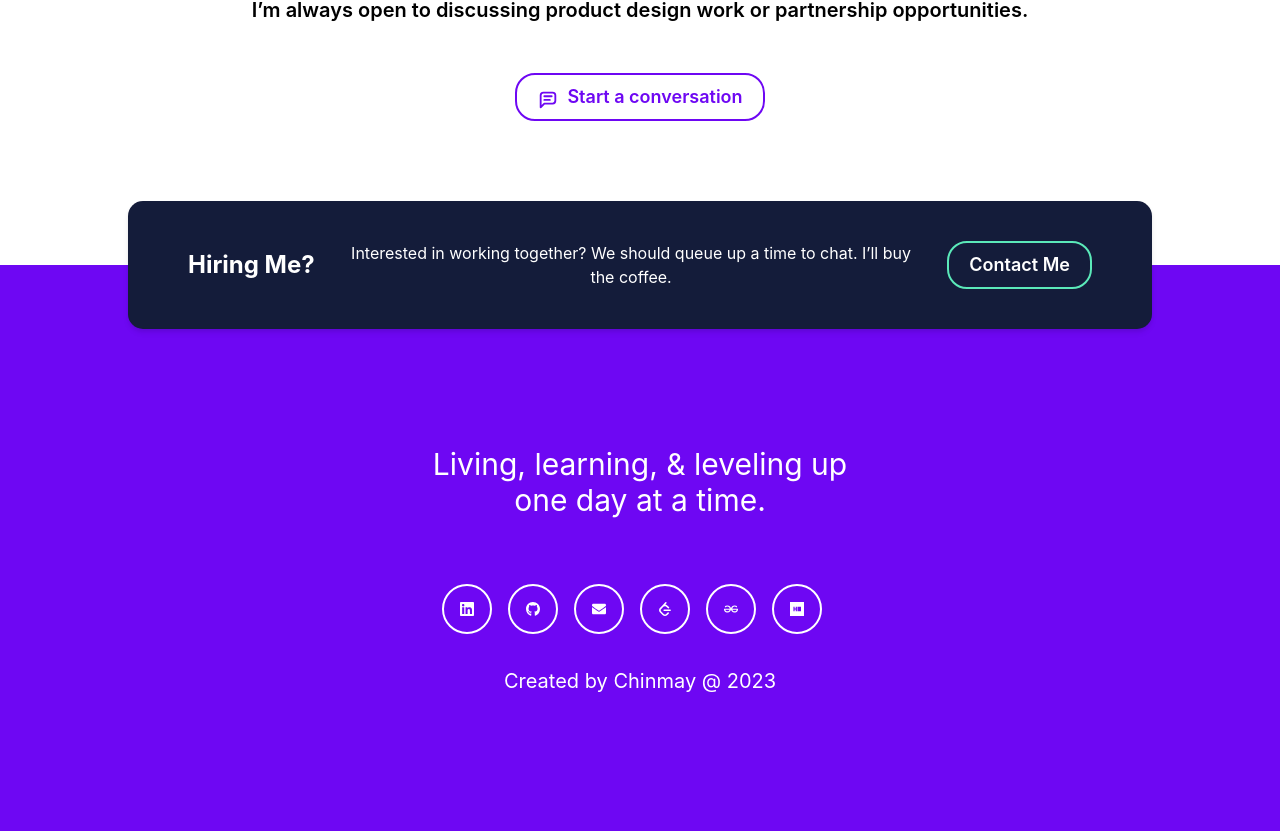
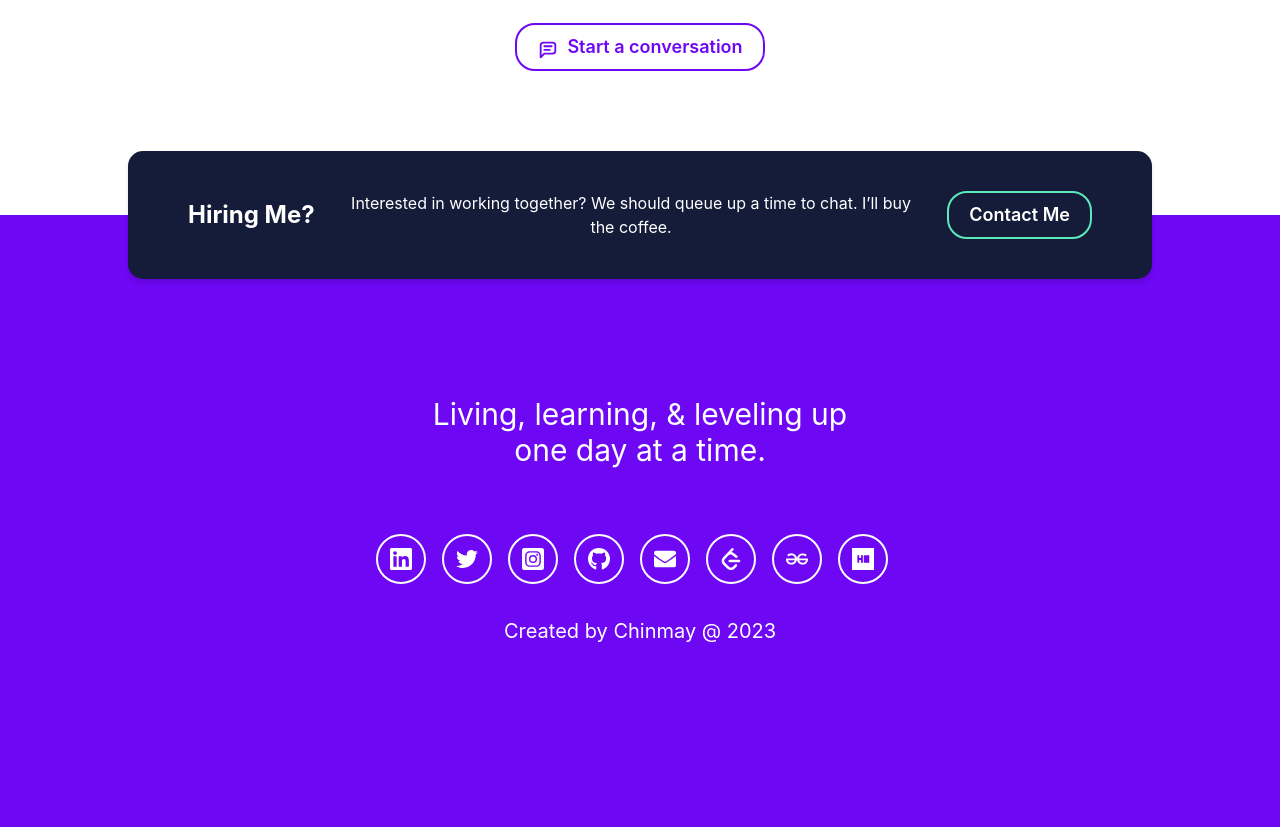
Before and after one commit to Chinmay2660/Portfolio, a React (Create React App) app: page / in a window 1280 px wide. Shown: the part 3375-4206 px from the top of the page. Built offline with nearby package versions, Linux system fonts and the light colour scheme.

Commit message:
Add Insta and twitter icons

```diff
--- a/src/Components/CTA/Contact.jsx
+++ b/src/Components/CTA/Contact.jsx
@@ -19,6 +19,7 @@ const Contact = () => {
             padding={{ base: "20px", md: "40px", lg: '20px', xl: '20px' }}
             paddingBottom={{ base: '20px', md: '-500px' }}
             marginBottom={{ md: '-250' }}
+            marginTop={{ md: '-50' }}
         >
             <Box width={{ base: "90%", md: "90%" }} marginTop={{ base: "-10", md: "-350px" }} marginBottom={{ base: "0", md: "20px" }}>
                 <Text fontSize={{ base: "2xl", md: "3xl" }} fontWeight="bold" padding="2" zIndex="1">
--- a/src/Components/Footer/Footer.jsx
+++ b/src/Components/Footer/Footer.jsx
@@ -1,10 +1,12 @@
 import React from 'react';
 import { Box, Text, Button } from '@chakra-ui/react';
-import { FaLinkedin, FaGithub, FaEnvelope } from 'react-icons/fa';
+import { FaLinkedin, FaGithub, FaEnvelope, FaTwitter, FaInstagramSquare } from 'react-icons/fa';
 import { SiGeeksforgeeks, SiHackerrank, SiLeetcode } from "react-icons/si";
 
 const iconData = [
     { link: "https://www.linkedin.com/in/chinmay2660/", icon: FaLinkedin },
+    { link: "https://twitter.com/ChinmayBhoir14", icon: FaTwitter },
+    { link: "https://www.instagram.com/chinmay__bhoir/", icon: FaInstagramSquare },
     { link: "https://github.com/Chinmay2660", icon: FaGithub },
     { link: "mailto:bhoirchinmay2014@gmail.com", icon: FaEnvelope },
     { link: "https://leetcode.com/Chinmay2660/", icon: SiLeetcode },
@@ -47,7 +49,8 @@ const Footer = () => {
                             backgroundColor="#6e07f3"
                             border="2px solid white"
                             color="white"
-                            fontSize="24px"
+                            fontSize="50px"
+                            padding='3'
                             transition="background-color 0.3s ease, color 0.3s ease"
                             textDecoration="none"
                             _hover={{
```
